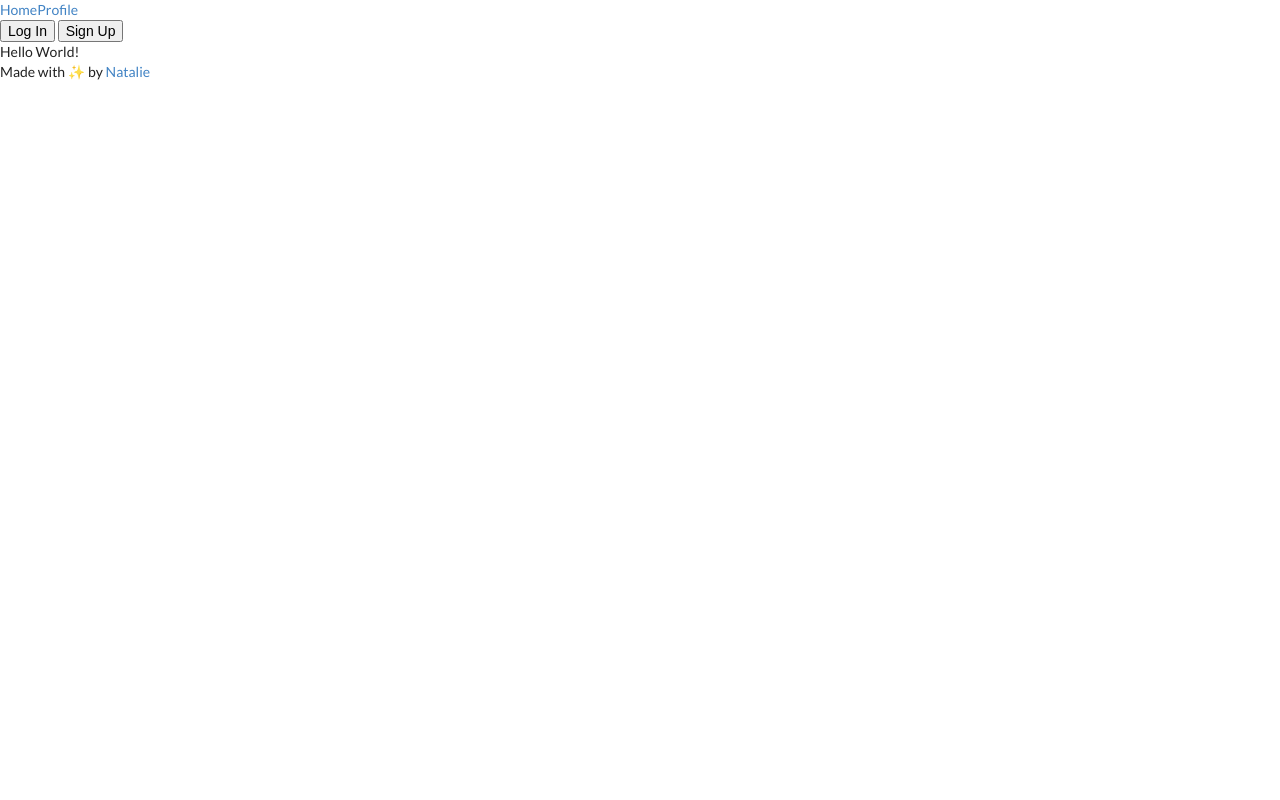
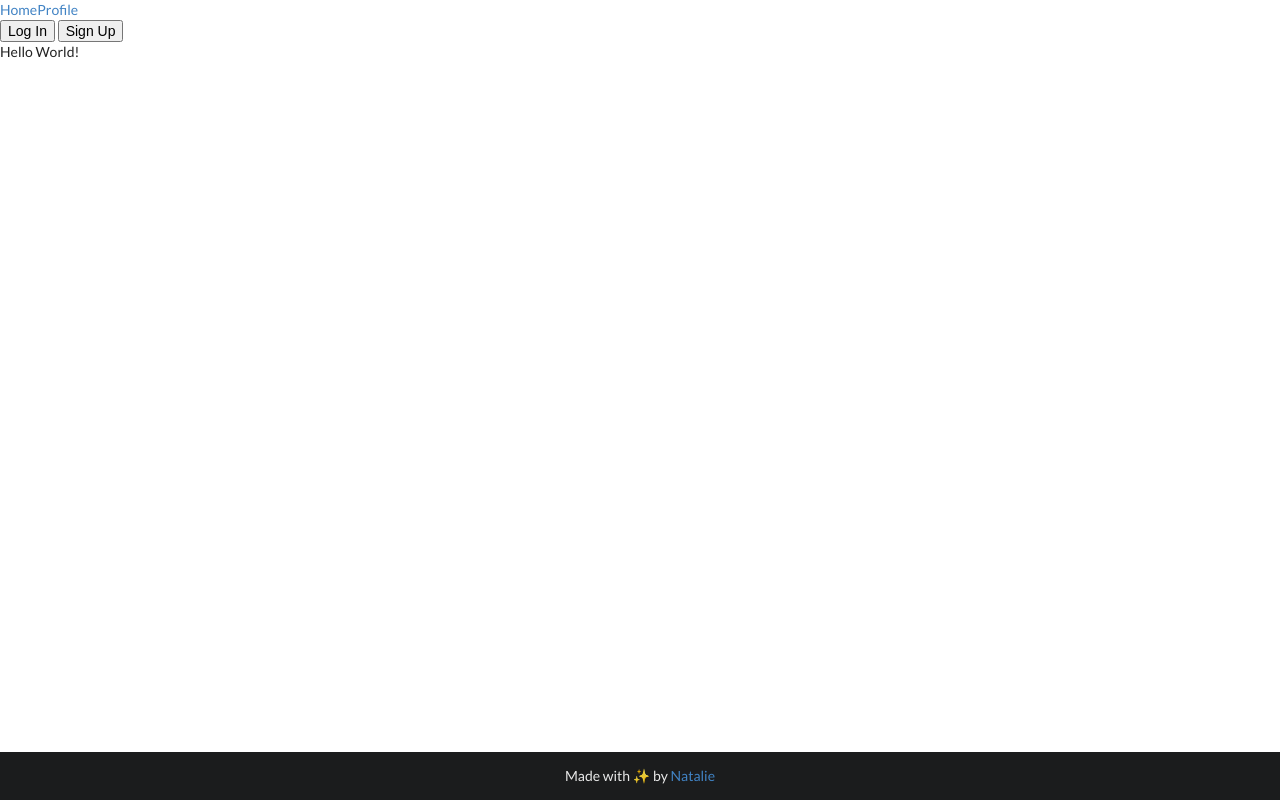
Before and after one commit to natbibi/popcorn, a React (Create React App) app in the folder react-client/: page / in a window 1280 px wide. Built offline with nearby package versions, Linux system fonts and the light colour scheme; no server answers.

Commit message:
:lipstick: positionfix footer to bottom, add alignment and some basic styling

```diff
--- a/react-client/src/layout/Footer/index.js
+++ b/react-client/src/layout/Footer/index.js
@@ -1,8 +1,8 @@
 import React from "react";
 
 const Footer = () => (
-    <footer className="bg-light p-3 text-center">
-        <div className="logo" />
+    <footer className="ui inverted vertical footer segment" style={{ position: "fixed", width: "100%", bottom: "0", textAlign: "center" }}>
+        <div className="logo"/>
         <p>
             Made with ✨ by{" "}
             <a target="_blank" rel="noopener noreferrer" href="https://github.com/natbibi">
```
